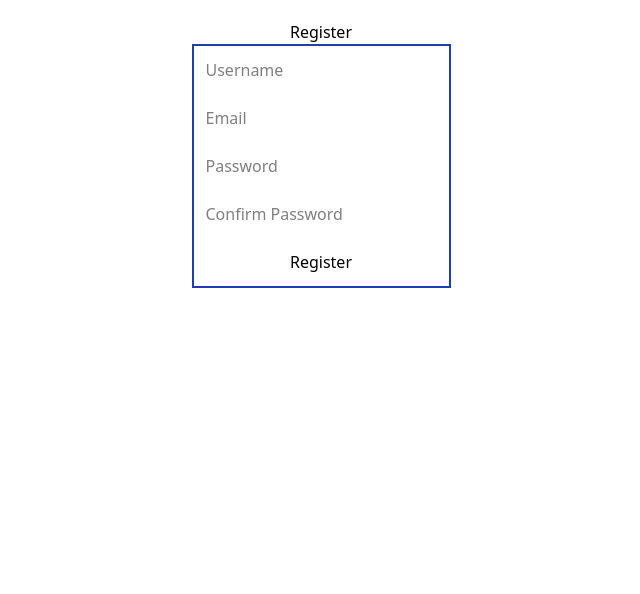
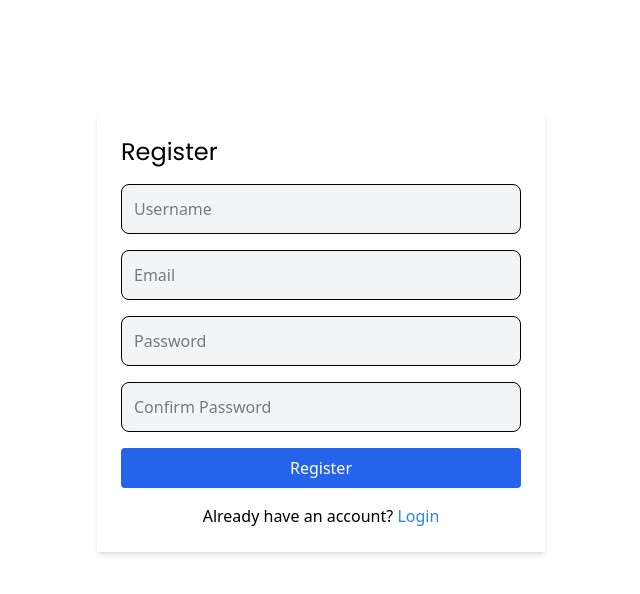
Before and after one commit to NjungeNicholas/quickgig, a React (Vite) app in the folder quickgig_frontend/: page /register in a window 1280 px wide. Shown: the top 594 px of the page, without its empty margins (319-959 px from the left). Built offline with nearby package versions, Linux system fonts and the light colour scheme.

Commit message:
feat(pages): enhance About, Contact, Login, and Register components with improved styling and navigation links

```diff
--- a/quickgig_frontend/src/pages/About.jsx
+++ b/quickgig_frontend/src/pages/About.jsx
@@ -1,8 +1,8 @@
 function About() {
     return (
-        <div>
-            <h1>About Us</h1>
-            <p>We are dedicated to providing the best service possible.</p>
+        <div className="p-6 max-w-3xl mx-auto mt-28">
+            <h1 className="text-3xl font-header text-center">About Us</h1>
+            <p className="text-center">We are dedicated to providing the best service possible.</p>
         </div>
     );
 }
--- a/quickgig_frontend/src/pages/Contact.jsx
+++ b/quickgig_frontend/src/pages/Contact.jsx
@@ -1,8 +1,8 @@
 function Contact() {
     return (
-        <div>
-            <h1>Contact Us</h1>
-            <p>If you have any questions, feel free to reach out!</p>
+        <div className="p-6 max-w-3xl mx-auto mt-28">
+            <h1 className="text-3xl font-header text-center">Contact Us</h1>
+            <p className="text-center">If you have any questions, feel free to reach out!</p>
         </div>
     );
 }
--- a/quickgig_frontend/src/pages/Login.jsx
+++ b/quickgig_frontend/src/pages/Login.jsx
@@ -1,5 +1,5 @@
 import { useState } from "react";
-import { useNavigate } from "react-router-dom";
+import { Link, useNavigate } from "react-router-dom";
 import useAuthStore from "../stores/authstore";
 
 function Login() {
@@ -22,15 +22,16 @@ function Login() {
     };
 
     return (
-        <div>
-            <h2>Login</h2>
-            <form onSubmit={handleSubmit}>
+        <div className="p-6 max-w-md mx-auto shadow-md mt-28">
+            <h2 className="font-header text-2xl mb-4 text-center">Login</h2>
+            <form onSubmit={handleSubmit} className="space-y-4">
                 <input
                     type="email"
                     name="email"
                     value={email}
                     placeholder="joe@example.com"
                     onChange={(e) => setEmail(e.target.value)}
+                    className="p-3 rounded-lg border bg-gray-100 hover:bg-gray-200 w-full"
                 />
                 <br />
                 <input
@@ -39,11 +40,15 @@ function Login() {
                     placeholder="password"
                     value={password}
                     onChange={(e) => setPassword(e.target.value)}
+                    className="p-3 rounded-lg border bg-gray-100 hover:bg-gray-200 w-full"
                 />
                 <br />
-                <button type="submit" disabled={loading}>
+                <button type="submit" disabled={loading} className="px-4 py-2 rounded bg-primary text-white hover:bg-blue-300 justify-center w-full">
                     {loading ? "login..." : "login"}
                 </button>
+                <p className="text-center">
+                    Don't have an account? <Link to="/register" className="text-blue-500">Register</Link>
+                </p>
             </form>
             {error && (
                 <div style={{ color: "red" }}>
--- a/quickgig_frontend/src/pages/Register.jsx
+++ b/quickgig_frontend/src/pages/Register.jsx
@@ -1,4 +1,5 @@
 import { useState } from "react";
+import { useNavigate, Link } from "react-router-dom";
 import useAuthStore from "../stores/authstore";
 
 function Register() {
@@ -11,6 +12,7 @@ function Register() {
     const [password, setPassword] = useState("");
     const [password_confirm, setPasswordConfirm] = useState("");
 
+    const navigate = useNavigate();
 
     const handleChange = (e) => {
         const { name, value } = e.target;
@@ -46,19 +48,22 @@ function Register() {
         if (success) {
             // Handle successful registration (e.g., redirect or show a success message)
             alert("Registration successful!");
+            navigate("/login");
+
         }
     };
 
     return (
-        <div className="flex flex-col justify-center items-center m-5">
-            <h2>Register</h2>
-            <form className="flex flex-col justify-center p-3 border-secondary border-2 rad" onSubmit={handleSubmit}>
+        <div className="p-6 max-w-md mx-auto shadow-md mt-28">
+            <h2 className="font-header text-2xl mb-4">Register</h2>
+            <form className="space-y-4" onSubmit={handleSubmit}>
                 <input
                     type="text"
                     name="username"
                     placeholder="Username"
                     value={username}
                     onChange={handleChange}
+                    className="p-3 rounded-lg border bg-gray-100 hover:bg-gray-200 w-full"
                 />
                 <br />
                 <input
@@ -67,6 +72,7 @@ function Register() {
                     placeholder="Email"
                     value={email}
                     onChange={handleChange}
+                    className="p-3 rounded-lg border bg-gray-100 hover:bg-gray-200 w-full"
                 />
                 <br />
                 <input
@@ -75,6 +81,7 @@ function Register() {
                     placeholder="Password"
                     value={password}
                     onChange={handleChange}
+                    className="p-3 rounded-lg border bg-gray-100 hover:bg-gray-200 w-full"
                 />
                 <br />
                 <input
@@ -83,11 +90,15 @@ function Register() {
                     placeholder="Confirm Password"
                     value={password_confirm}
                     onChange={handleChange}
+                    className="p-3 rounded-lg border bg-gray-100 hover:bg-gray-200 w-full"
                 />
                 <br />
-                <button type="submit" disabled={loading}>
+                <button type="submit" disabled={loading} className="px-4 py-2 rounded bg-primary text-white hover:bg-blue-300 justify-center w-full">
                     {loading ? "Registering..." : "Register"}
                 </button>
+                <p className="text-center">
+                    Already have an account? <Link to="/login" className="text-blue-500">Login</Link>
+                </p>
             </form>
             {error && (
                 <div style={{ color: "red" }}>
```
